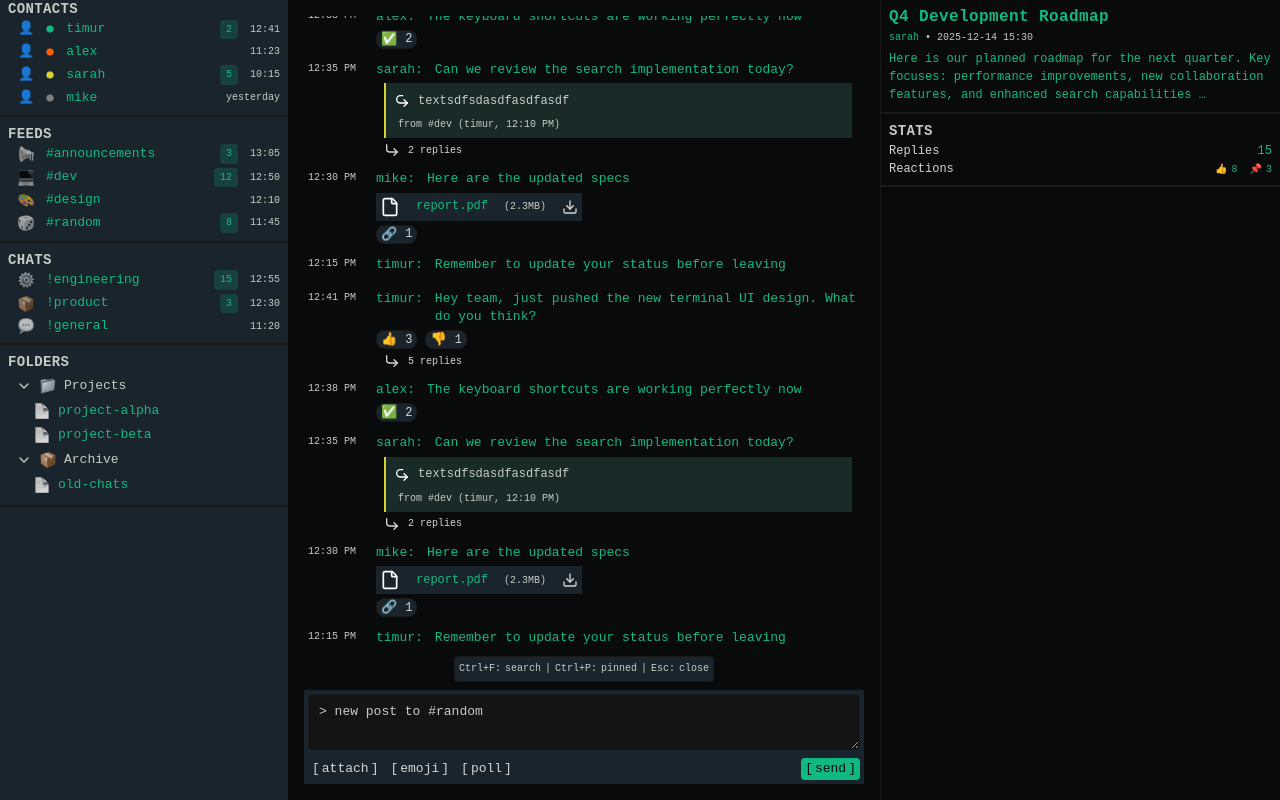
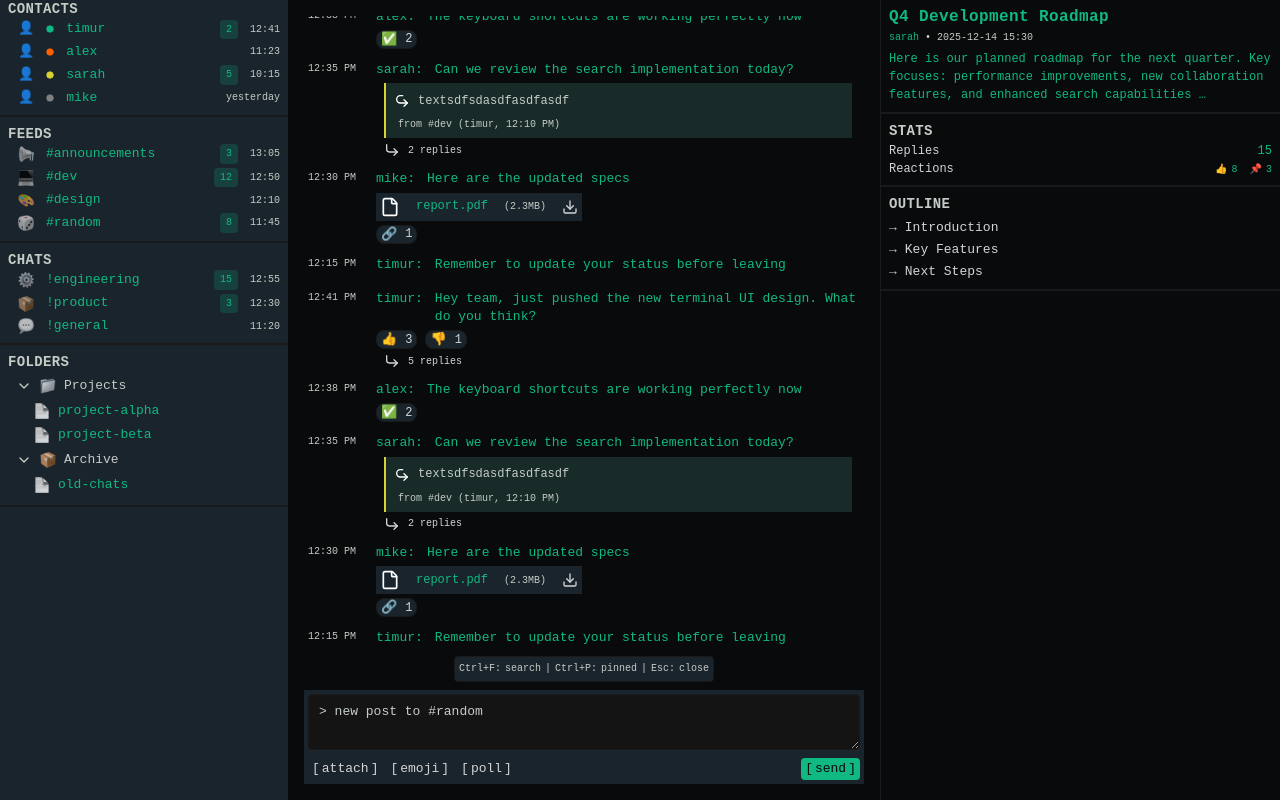
Before and after one commit to bohdanvenhrenovych/xxii-react, a React (Vite) app: page /chat in a window 1280 px wide. Built offline with nearby package versions, Linux system fonts and the light colour scheme.

Commit message:
added new section, updated structure

```diff
--- /dev/null
+++ b/src/components/RightSidebar/OutlineBlock/index.tsx
@@ -0,0 +1,25 @@
+import { Link } from '../../ui/link'
+import { type OutlineBlockProps } from '../types'
+import { classNames } from '@/lib/utils'
+
+export function OutlineBlock({ items }: OutlineBlockProps) {
+  return (
+    <nav className="flex flex-col gap-1" aria-label="Outline">
+      {items.map(link => (
+        <Link
+          key={link.to}
+          to={link.to}
+          className={classNames(
+            'flex items-center gap-2 text-base text-foreground',
+            'hover:text-primary transition-colors'
+          )}
+        >
+          <span className="text-secondary" aria-hidden>
+            →
+          </span>
+          {link.label}
+        </Link>
+      ))}
+    </nav>
+  )
+}
--- a/src/components/RightSidebar/index.tsx
+++ b/src/components/RightSidebar/index.tsx
@@ -1,8 +1,9 @@
-import { Section } from '../Sidebar/Section'
+import { Section } from '../Section'
 import { Separator } from '../ui/separator'
 import { InfoBlock } from './InfoBlock'
+import { OutlineBlock } from './OutlineBlock'
 import { StatsBlock } from './StatsBlock'
-import { mockPost, mockStats } from './mock-data'
+import { mockOutlineLinks, mockPost, mockStats } from './mock-data'
 
 export function RightSidebar() {
   return (
@@ -13,6 +14,10 @@ export function RightSidebar() {
         <StatsBlock items={mockStats} />
       </Section>
       <Separator />
+      <Section title="Outline" className="p-2 gap-1">
+        <OutlineBlock items={mockOutlineLinks} />
+      </Section>
+      <Separator />
     </aside>
   )
 }
--- a/src/components/RightSidebar/mock-data.ts
+++ b/src/components/RightSidebar/mock-data.ts
@@ -1,4 +1,4 @@
-import { type InfoBlockItem, type StatItem } from './types'
+import { type InfoBlockItem, type OutlineLink, type StatItem } from './types'
 
 export const mockPost: InfoBlockItem = {
   title: 'Q4 Development Roadmap',
@@ -18,3 +18,9 @@ export const mockStats: StatItem[] = [
     ],
   },
 ]
+
+export const mockOutlineLinks: OutlineLink[] = [
+  { label: 'Introduction', to: '#introduction' },
+  { label: 'Key Features', to: '#key-features' },
+  { label: 'Next Steps', to: '#next-steps' },
+]
--- a/src/components/Sidebar/index.tsx
+++ b/src/components/Sidebar/index.tsx
@@ -1,6 +1,6 @@
 import { useParams } from 'react-router-dom'
 
-import { Section } from './Section'
+import { Section } from '../Section'
 import { Chats } from './Chats'
 import { Contacts } from './Contacts'
 import { Feeds } from './Feeds'
--- a/src/components/ui/reaction-button.tsx
+++ b/src/components/ui/reaction-button.tsx
@@ -1,5 +1,5 @@
 import { classNames } from '@/lib/utils'
-import { ButtonHTMLAttributes, forwardRef } from 'react'
+import { type ButtonHTMLAttributes, forwardRef } from 'react'
 
 interface ReactionButtonProps extends ButtonHTMLAttributes<HTMLButtonElement> {
   emoji: string
```
Also changed, not shown: src/components/RightSidebar/types.ts (+9 -0 lines), src/components/Section/index.tsx (renamed from src/components/Sidebar/Section.tsx).
